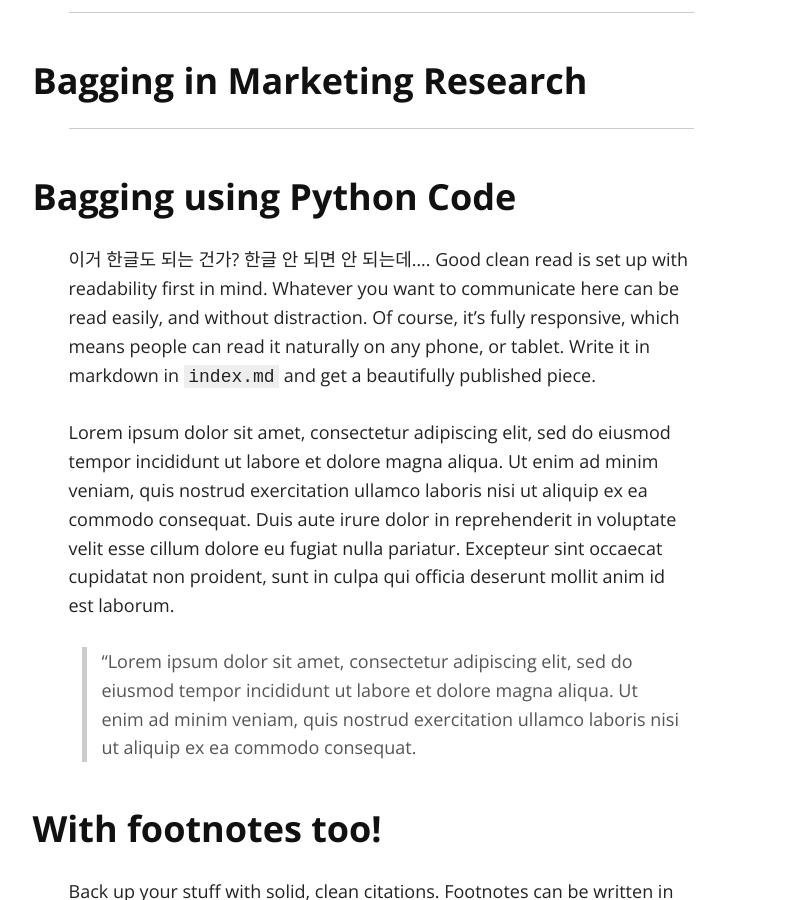
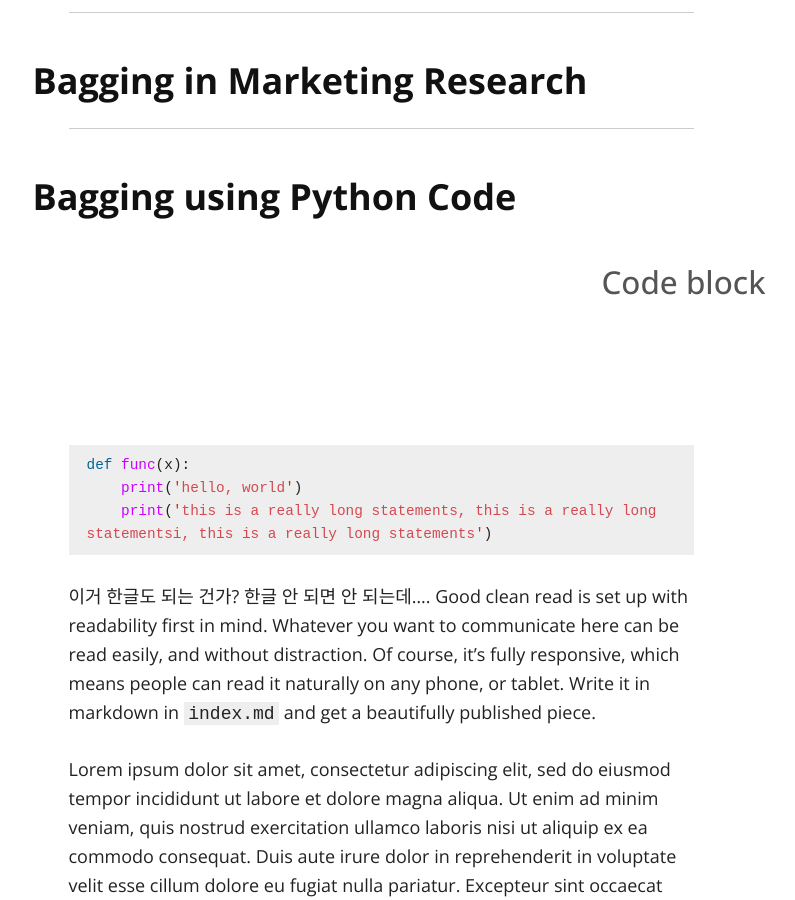
Before and after one commit to seokchaeyoon/seokchaeyoon.github.io, a Jekyll site: the page built from index.md, in a window 1280 px wide and 900 px high, scrolled down 8708 px. Shown: the whole window, without its empty margins (259-1054 px from the left). Built offline with Jekyll 4.4.1, drawn with Linux system fonts in a browser that asks for light colours; nearby versions of some CDN libraries; our own code applies the rules of GitHub Pages for plain Markdown files; some of the changed text lies outside the part shown.

Commit message:
Update index.md

````diff
--- a/index.md
+++ b/index.md
@@ -123,7 +123,13 @@ Bootstrapping에서 핵심은 Bootstrap이라는 Orignal Dataset에서 뽑은
 
 <hr>
 ### Bagging using Python Code
+## Code block
 
+```python
+def func(x):
+    print('hello, world')
+    print('this is a really long statements, this is a really long statementsi, this is a really long statements')
+```
 
 
 
@@ -211,15 +217,6 @@ Ordered list
 1.  I am the second ordered list item
 1.  I contain an `inline code`
 
-
-## Code block
-
-```python
-def func(x):
-    print('hello, world')
-    print('this is a really long statements, this is a really long statementsi, this is a really long statements')
-```
-
 ## Inline code
 
 Ut enim ad minima veniam, `quis` nostrum exercitationem ullam corporis suscipit laboriosam, nisi ut aliquid ex ea commodi consequatur? Quis autem vel eum iure reprehenderit qui in ea voluptate velit esse quam nihil molestiae consequatur, `vel` illum qui dolorem eum `fugiat` quo voluptas nulla pariatur?
````
